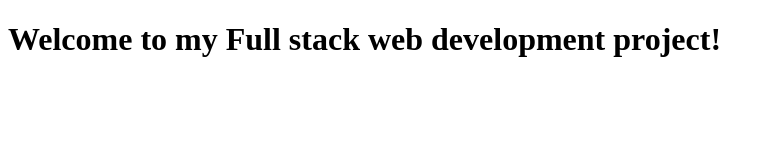
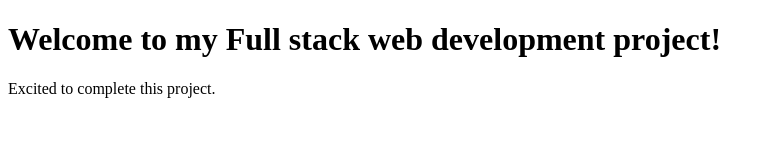
Before and after one commit to ksp585/fullstack-web-development, a plain HTML site: page site/index.html in a window 1280 px wide. Shown: the whole page, without its empty margins (0-774 px from the left). Drawn offline with Linux system fonts and the light colour scheme.

Commit message:
My modified first page

```diff
--- a/site/index.html
+++ b/site/index.html
@@ -5,5 +5,6 @@
 </head>
 <body>
 <h1>Welcome to my Full stack web development project!</h1>
+<p>Excited to complete this project. </p>
 </body>
 </html>
```
